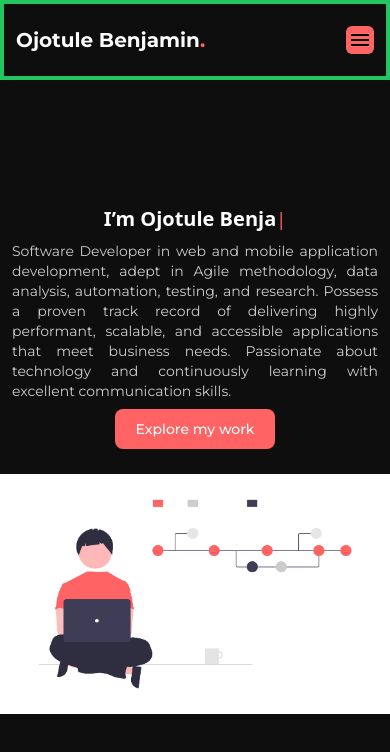
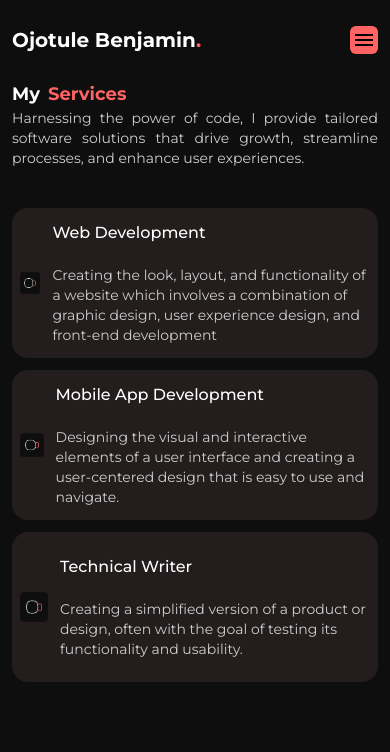
Before and after one commit to Ojotule-Benjamin/ojotule, a React (Create React App) app: page / in a window 390 px wide. Shown: the top 752 px of the page. Built offline with nearby package versions, Linux system fonts and the light colour scheme.

Commit message:
made changes

```diff
--- a/src/components/Navbar.tsx
+++ b/src/components/Navbar.tsx
@@ -41,7 +41,7 @@ const Navbar: React.FC<NavbarProps> = ({
   };
 
   return (
-    <div className="fixed w-full top-0 z-10 h-20 px-3 md:px-11 lg:px-8 flex items-center justify-between bg-secondaryColorBg border-4 border-green-500">
+    <div className="fixed w-full top-0 z-10 h-20 px-3 md:px-11 lg:px-8 flex items-center justify-between bg-secondaryColorBg ">
       <h1 className="text-textWhite font-montserrat font-bold text-xl md:text-3xl lg:text-3xl leading-9">
         <a
           href="#about"
--- a/src/components/Portfolio.tsx
+++ b/src/components/Portfolio.tsx
@@ -44,7 +44,7 @@ const Portfolio: React.FC = () => {
       id="portfolio"
       style={{ height: "calc(100vh - 80px)" }}
     >
-      <div className="border border-red-700">
+      <div className="">
         <h1 className="flex font-montserrat font-semibold text-textWhite text-lg lg:text-3xl ">
           {" "}
           Check Out My{" "}
--- a/src/components/Services.tsx
+++ b/src/components/Services.tsx
@@ -43,7 +43,7 @@ const Services: React.FC = () => {
 
   return (
     <div
-      className="bg-secondaryColorBg flex justify-between pb-5 flex-col px-3 md:px-11 lg:px-8"
+      className="bg-secondaryColorBg flex gap-10 pb-5 flex-col px-3 md:px-11 lg:px-8"
       id="services"
       style={{ height: "calc(100vh - 80px)" }}
     >
```
